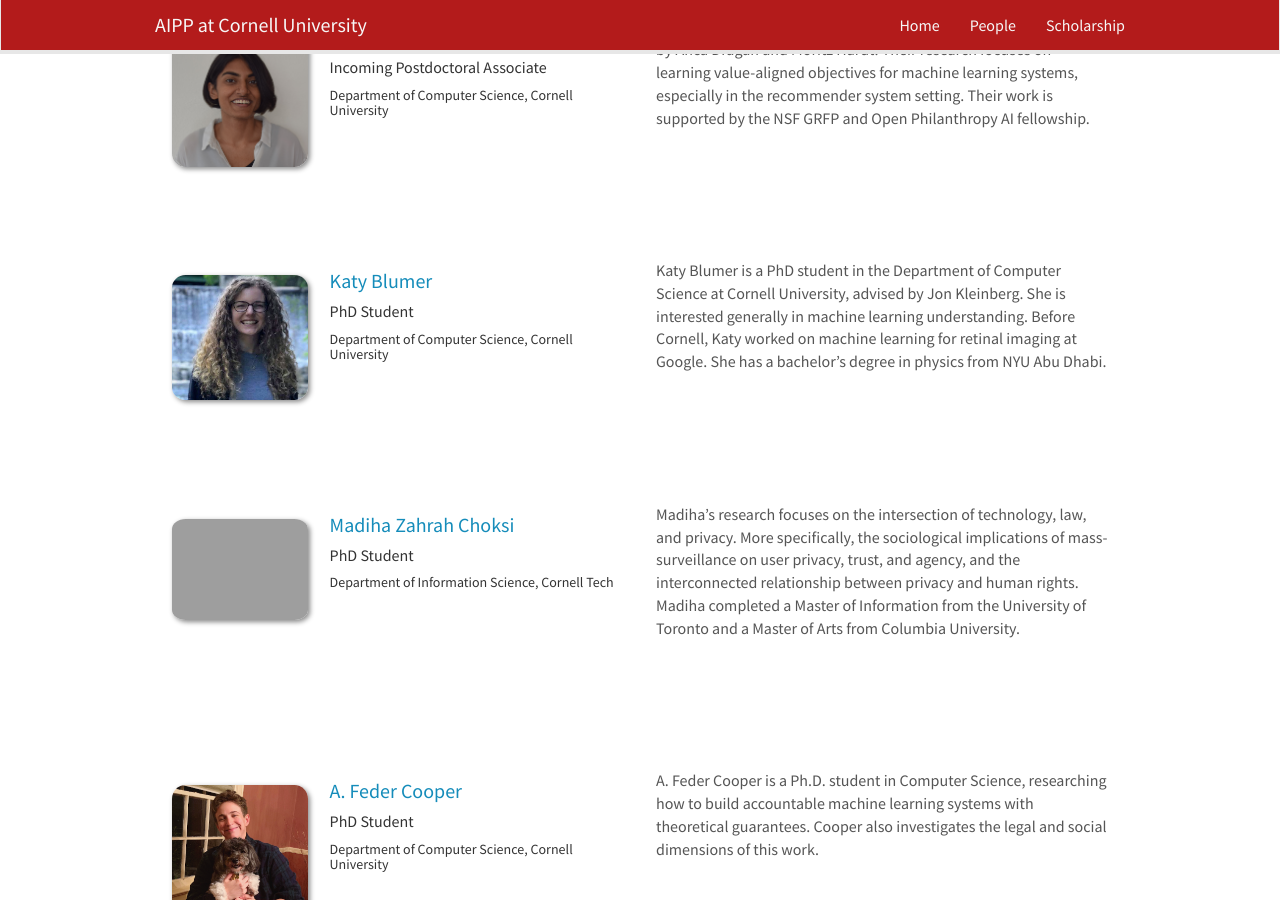
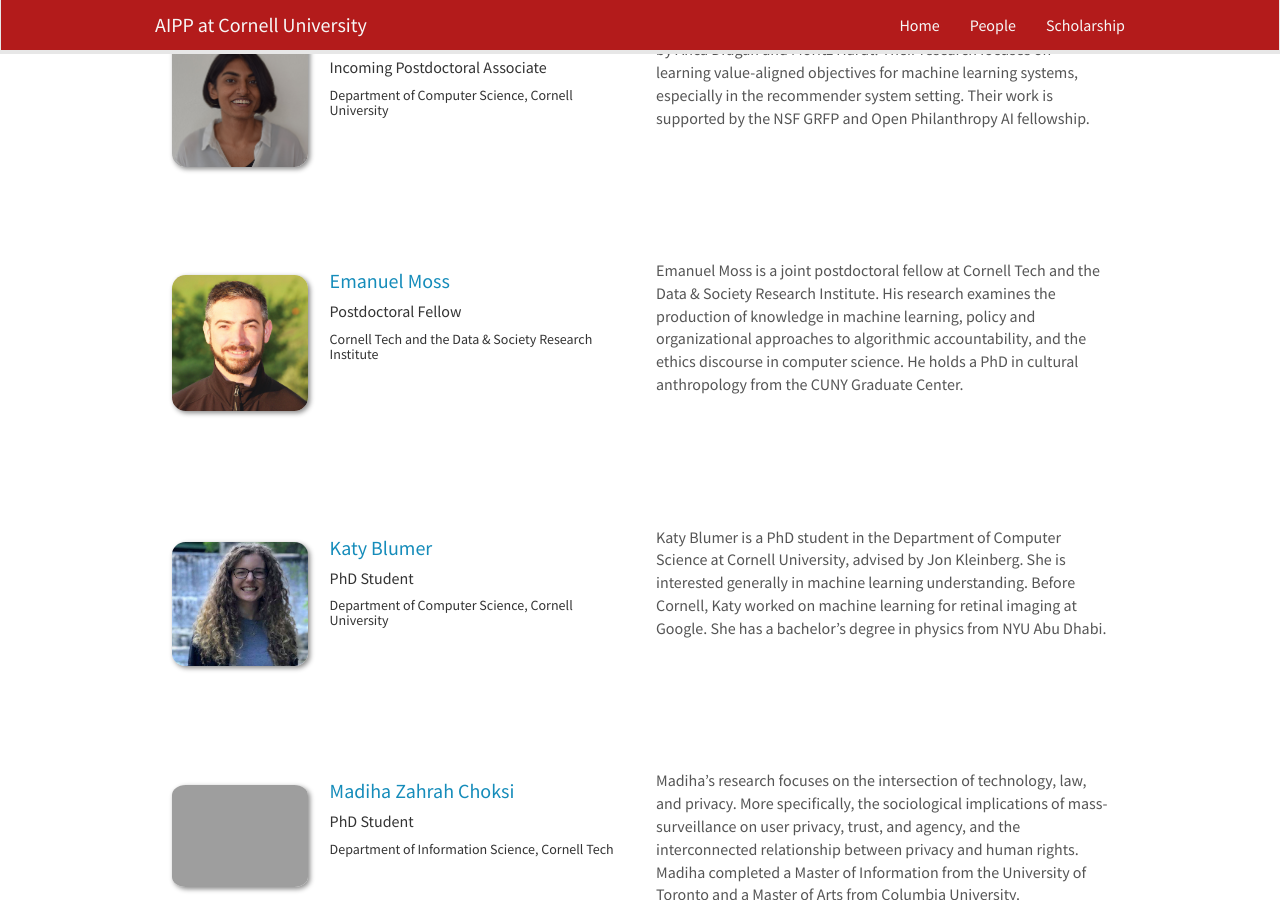
Before and after one commit to pasta41/aippwebsite, a Jekyll site: the page built from _pages/people.md, in a window 1280 px wide and 900 px high, scrolled down 4779 px. Built offline with Jekyll 4.4.1, drawn with Linux system fonts in a browser that asks for light colours; nearby versions of some CDN libraries.

Commit message:
add manny

```diff
--- a/_data/people.yml
+++ b/_data/people.yml
@@ -125,6 +125,14 @@
   info: "Department of Computer Science, Cornell University"
   website: https://smithamilli.com/
   about: "Smitha is currently a PhD candidate in EECS at UC Berkeley, advised by Anca Dragan and Moritz Hardt. Their research focuses on learning value-aligned objectives for machine learning systems, especially in the recommender system setting. Their work is supported by the NSF GRFP and Open Philanthropy AI fellowship."
+
+- name: Emanuel Moss
+  photo: mannymoss.jpg
+  title: "Postdoctoral Fellow"
+  info: "Cornell Tech and the Data & Society Research Institute"
+  website: https://mossmoss24.github.io/
+  about: "Emanuel Moss is a joint postdoctoral fellow at Cornell Tech and the Data & Society Research Institute. His research examines the production of knowledge in machine learning, policy and organizational approaches to algorithmic accountability, and the ethics discourse in computer science. He holds a PhD in cultural anthropology from the CUNY Graduate Center."
+
 # BEGIN: Grad students
 
 - name: Katy Blumer
```
Also changed, not shown: images/teampic/mannymoss.jpg (added).
